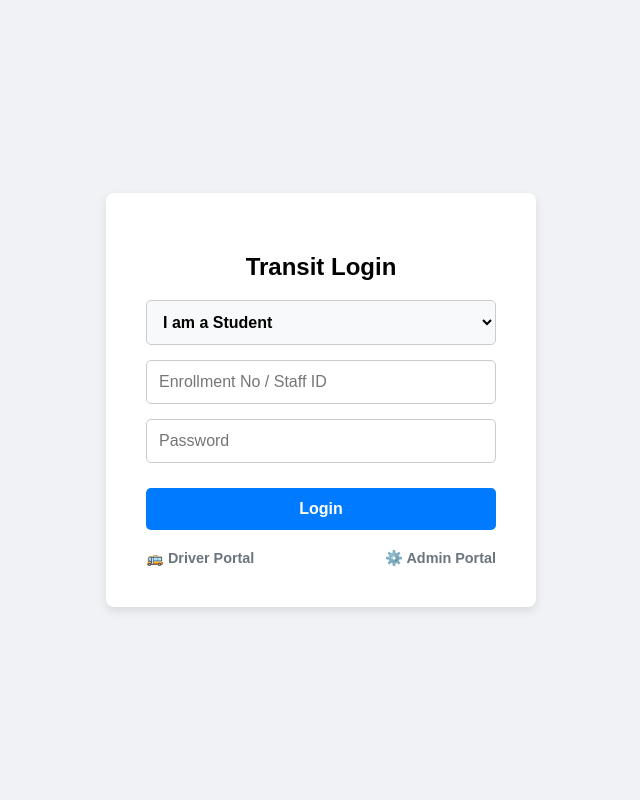
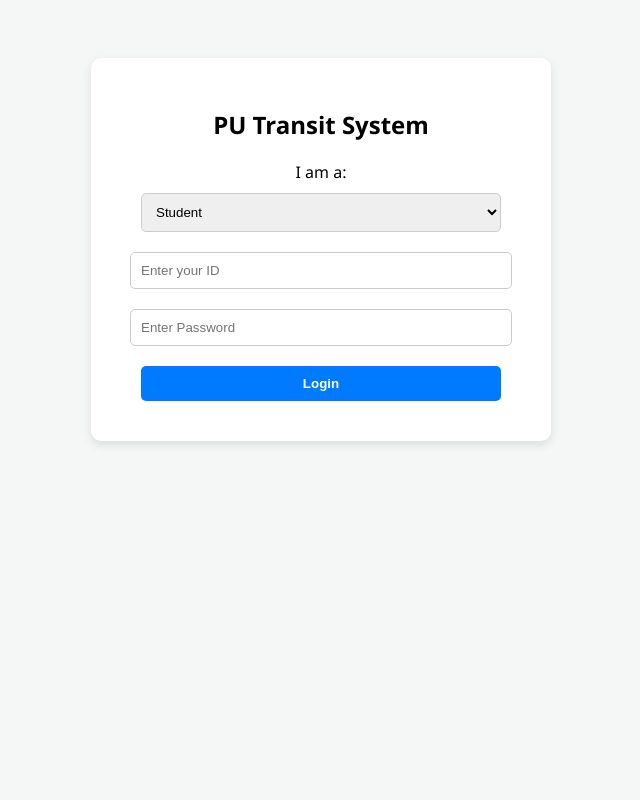
Before and after one commit to Kashyap42576/transit-app, a Flask app: page /login in a window 1280 px wide. Shown: the whole page, without its empty margins (319-959 px from the left). Run offline with Flask 3, Linux system fonts and the light colour scheme.

```diff
--- a/templates/login.html
+++ b/templates/login.html
@@ -1,39 +1,58 @@
 <!DOCTYPE html>
-<html>
+<html lang="en">
 <head>
-    <title>Transit Portal Login</title>
-    <meta name="viewport" content="width=device-width, initial-scale=1">
+    <meta charset="UTF-8">
+    <meta name="viewport" content="width=device-width, initial-scale=1.0">
+    <title>PU Transit Login</title>
     <style>
-        body { font-family: Arial, sans-serif; display: flex; justify-content: center; align-items: center; height: 100vh; background: #f0f2f5; margin: 0; }
-        .box { background: white; padding: 2.5rem; border-radius: 8px; box-shadow: 0 4px 10px rgba(0,0,0,0.1); text-align: center; width: 85%; max-width: 350px; }
-        select, input { display: block; width: 100%; margin: 15px 0; padding: 12px; box-sizing: border-box; border: 1px solid #ccc; border-radius: 5px; font-size: 16px; }
-        select { background-color: #f8f9fa; font-weight: bold; }
-        button { width: 100%; padding: 12px; background: #007bff; color: white; border: none; border-radius: 5px; cursor: pointer; font-size: 16px; font-weight: bold; margin-top: 10px; }
-        button:hover { background: #0056b3; }
-        .error { color: #dc3545; font-weight: bold; margin-bottom: 10px; }
-        .portal-links { display: flex; justify-content: space-between; margin-top: 20px; font-size: 0.9em; }
-        .portal-links a { color: #6c757d; text-decoration: none; font-weight: bold; }
+        body { font-family: 'Segoe UI', Tahoma, sans-serif; text-align: center; background: #f4f7f6; padding: 50px; }
+        .login-container { max-width: 400px; margin: auto; background: white; padding: 30px; border-radius: 10px; box-shadow: 0 4px 10px rgba(0,0,0,0.1); }
+        input, select, button { width: 90%; padding: 10px; margin: 10px 0; border-radius: 5px; border: 1px solid #ccc; }
+        button { background: #007bff; color: white; border: none; cursor: pointer; font-weight: bold; }
+        .error-msg { color: red; font-weight: bold; margin-bottom: 15px; }
     </style>
 </head>
 <body>
-    <div class="box">
-        <h2>Transit Login</h2>
-        {% if error %} <p class="error">{{ error }}</p> {% endif %}
 
-        <form method="POST">
-            <select name="role" required>
-                <option value="Student" selected>I am a Student</option>
-                <option value="Staff">I am a Staff Member</option>
-            </select>
-            <input type="text" name="user_id" placeholder="Enrollment No / Staff ID" required>
-            <input type="password" name="password" placeholder="Password" required>
-            <button type="submit">Login</button>
-        </form>
+<div class="login-container">
+    <h2>PU Transit System</h2>
 
-        <div class="portal-links">
-            <a href="/driver/login">🚌 Driver Portal</a>
-            <a href="/admin/login">⚙️ Admin Portal</a>
-        </div>
-    </div>
+    {% with messages = get_flashed_messages() %}
+      {% if messages %}
+        {% for message in messages %}
+          <div class="error-msg">{{ message }}</div>
+        {% endfor %}
+      {% endif %}
+    {% endwith %}
+
+    <form action="/login" method="POST">
+        <input type="hidden" name="device_id" id="hidden_device_id">
+
+        <label for="user_type">I am a:</label>
+        <select name="user_type" id="user_type" required>
+            <option value="Student">Student</option>
+            <option value="Staff">Staff</option>
+            <option value="Driver">Driver</option>
+            <option value="Admin">Admin</option>
+        </select>
+
+        <input type="text" name="user_id" placeholder="Enter your ID" required>
+        <input type="password" name="password" placeholder="Enter Password" required>
+
+        <button type="submit">Login</button>
+    </form>
+</div>
+
+<script>
+    // Extract the device_id from the Android WebView URL
+    const urlParams = new URLSearchParams(window.location.search);
+    const deviceId = urlParams.get('device_id');
+
+    // Inject it into the hidden form field before the user clicks login
+    if (deviceId) {
+        document.getElementById('hidden_device_id').value = deviceId;
+    }
+</script>
+
 </body>
 </html>
```
